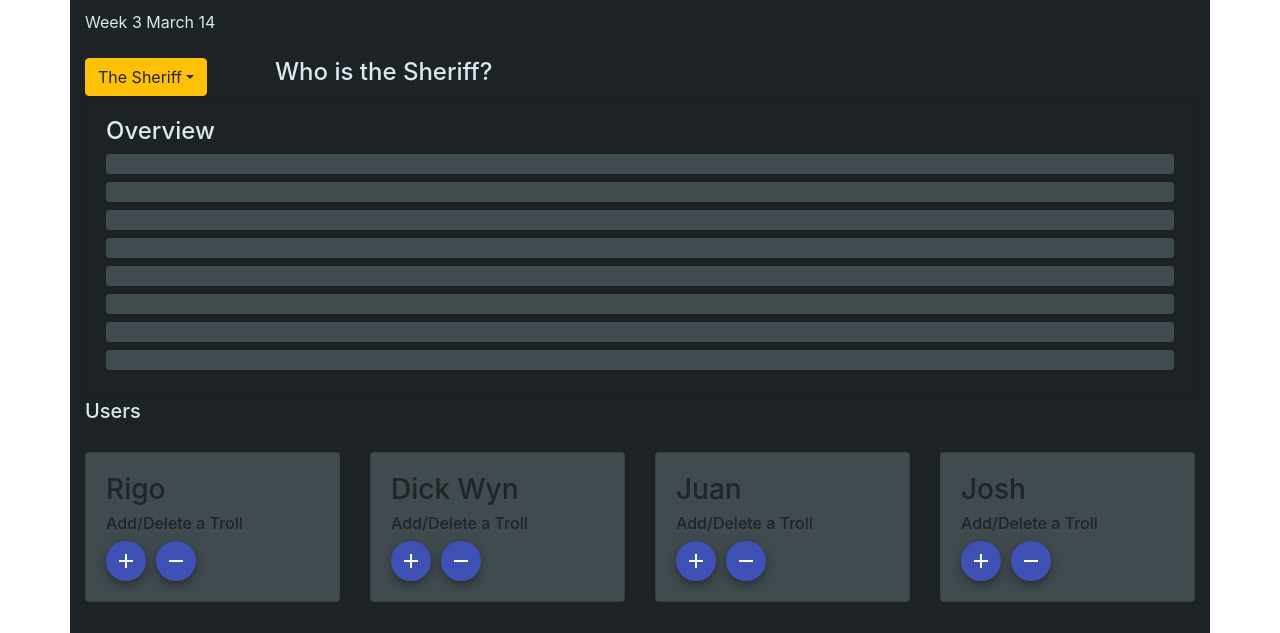
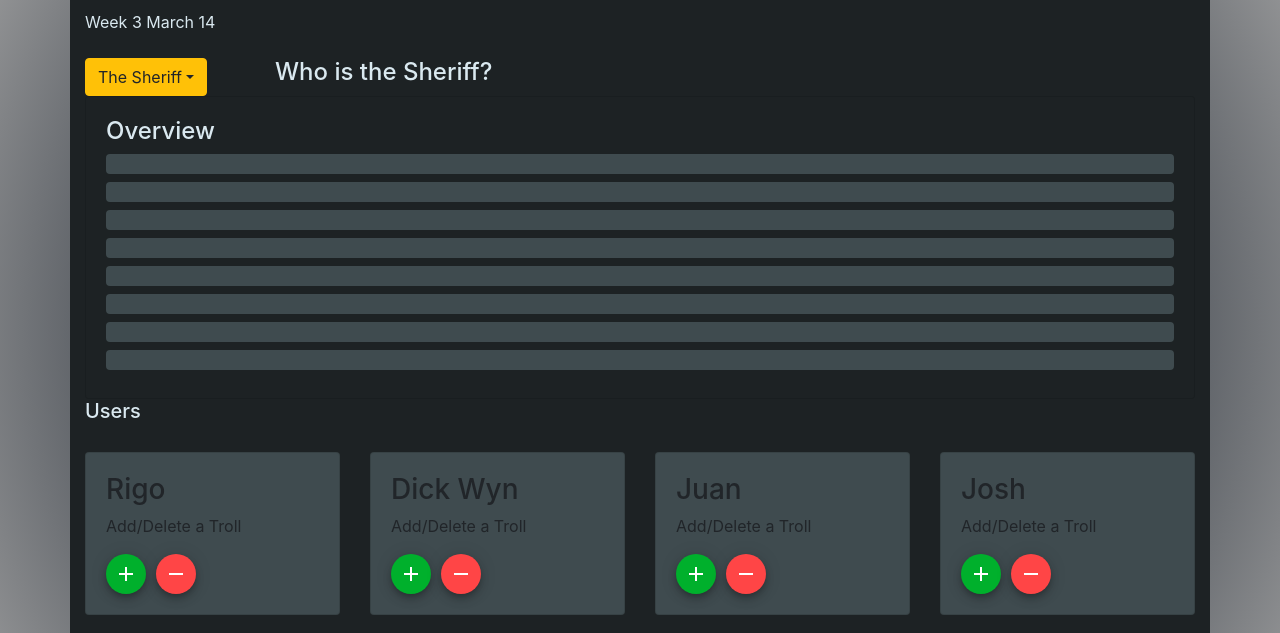
Before and after one commit to mikewarden/troll_board, a Gatsby site: page /app in a window 1280 px wide. Shown: the part 164-797 px from the top of the page. Built offline with nearby package versions, Linux system fonts and the light colour scheme; Gatsby itself is replaced by a stand-in of ours.

Commit message:
modified button styling.

```diff
--- a/src/components/card.js
+++ b/src/components/card.js
@@ -13,11 +13,11 @@ const UserCard = (props) => {
         <Card style={styles.cardRowStyle}>
                             <Card.Body>
                                 <h3>{props.name}</h3>
-                                <h6>{addDeleteText}</h6>
-                                <Fab size="small" style={styles.buttonStyle} color="primary" aria-label="add" onClick={props.increment}>
+                                <p>{addDeleteText}</p>
+                                <Fab size="small" style={styles.addButtonStyle} color="primary" aria-label="add" onClick={props.increment}>
                                     <AddIcon />
                                 </Fab>
-                                <Fab size="small" color="primary" aria-label="add" onClick={props.decrement}>
+                                <Fab size="small" style={styles.minusButtonStyle} color="primary" aria-label="add" onClick={props.decrement}>
                                     <RemoveIcon />
                                 </Fab>
                                 <img src={props.userPic}></img>
@@ -27,8 +27,13 @@ const UserCard = (props) => {
 }
 
 const styles = {
-    buttonStyle: {
-        marginRight: '10px'
+    addButtonStyle: {
+        marginRight: '10px',
+        backgroundColor: '#00B02C'
+    },
+    minusButtonStyle: {
+        marginRight: '10px',
+        backgroundColor: '#FF4546'
     },
     cardStyle: {
         backgroundColor: '#1D2224',
--- a/src/pages/app.js
+++ b/src/pages/app.js
@@ -89,7 +89,7 @@ const App = (props) => {
     }
 
         return (
-            <div>
+            <div style={styles.bodyStyles}>
                 <Navbar />
                 <div id="header_section">
 
@@ -199,6 +199,10 @@ const App = (props) => {
     }
 
     const styles = {
+        bodyStyles: {
+            background: 'rgb(75,80,87)',
+background: 'radial-gradient(circle, rgba(75,80,87,1) 60%, rgba(167,167,167,1) 99%)'
+        },
         appStyles: {
         backgroundColor: '#1D2224',
         width: '100%',
```
